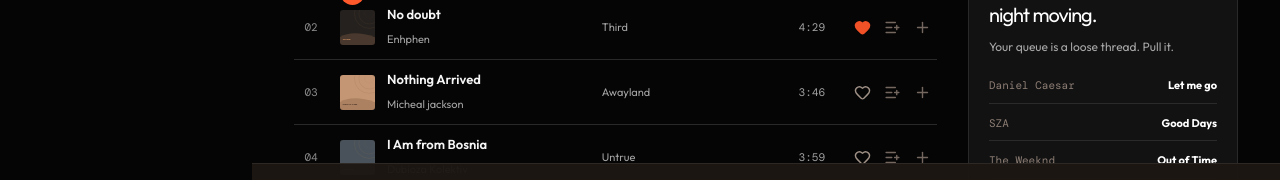
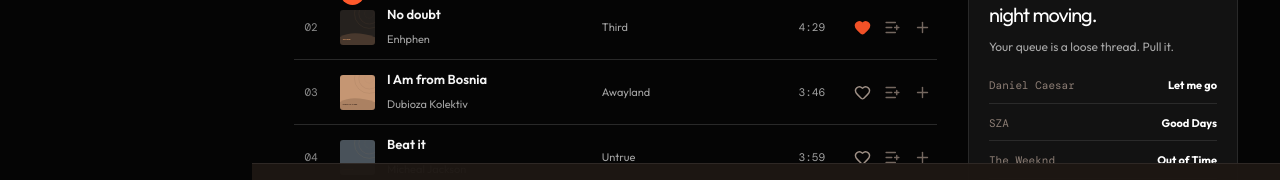
Before and after one commit to ghostshadow4629/velvet-room-player, a React (Vite) app in the folder artifacts/orange-black-music-player/: page / in a window 1280 px wide. Shown: the part 550-730 px from the top of the page. Built offline with nearby package versions, Linux system fonts and the light colour scheme; a web font is replaced by a local one.

Commit message:
Update App.tsx

```diff
--- a/artifacts/orange-black-music-player/src/App.tsx
+++ b/artifacts/orange-black-music-player/src/App.tsx
@@ -60,8 +60,8 @@ const artwork = (background: string, foreground: string, label: string) =>
 const tracks: Track[] = [
   { id: 1, title: 'Sunflower', artist: 'Post Malone', album: 'Details', length: '4:11', seconds: 251, cover: artwork('#d65d31', '#f7d8a6', 'FROU FROU'), audioUrl: 'https://github.com/ghostshadow4629/velvet-room-player/raw/refs/heads/main/artifacts/orange-black-music-player/public/Post%20Malone_%20Swae%20Lee%20-%20Sunflower%20(Spider-Man_%20Int(MP3_128K).mp3', accent: '#ff592b', glow: '#7a2815' },
   { id: 2, title: 'No doubt', artist: 'Enhphen', album: 'Third', length: '4:29', seconds: 269, cover: artwork('#25211e', '#e6a26d', 'THIRD'), audioUrl: 'https://github.com/ghostshadow4629/velvet-room-player/raw/refs/heads/main/artifacts/orange-black-music-player/public/No_Doubt_KLICKAUD.mp3', accent: '#e6a26d', glow: '#493025' },
-  { id: 3, title: 'Nothing Arrived', artist: 'Micheal jackson', album: 'Awayland', length: '3:46', seconds: 226, cover: artwork('#c59673', '#35221a', 'AWAYLAND'), audioUrl: 'https://github.com/ghostshadow4629/velvet-room-player/raw/refs/heads/main/artifacts/orange-black-music-player/public/Dubioza%20Kolektiv%20-%20I%20Am%20from%20Bosnia%20-%20Take%20Me%20to%20America%20(Official%20video)%20-%20Dubioza%20kolektiv.mp3', accent: '#e6b28b', glow: '#5d3727' },
-  { id: 4, title: 'I Am from Bosnia', artist: 'Dubioza Kolektiv ', album: 'Untrue', length: '3:59', seconds: 239, cover: artwork('#49525a', '#f2b15e', 'UNTRUE'), audioUrl: 'https://github.com/ghostshadow4629/velvet-room-player/raw/refs/heads/main/artifacts/orange-black-music-player/public/Michael%20Jackson%20-%20Beat%20It%20(Official%204K%20Video).mp3', accent: '#f2b15e', glow: '#38434a' },
+  { id: 3, title: 'I Am from Bosnia', artist: 'Dubioza Kolektiv', album: 'Awayland', length: '3:46', seconds: 226, cover: artwork('#c59673', '#35221a', 'AWAYLAND'), audioUrl: 'https://github.com/ghostshadow4629/velvet-room-player/raw/refs/heads/main/artifacts/orange-black-music-player/public/Dubioza%20Kolektiv%20-%20I%20Am%20from%20Bosnia%20-%20Take%20Me%20to%20America%20(Official%20video)%20-%20Dubioza%20kolektiv.mp3', accent: '#e6b28b', glow: '#5d3727' },
+  { id: 4, title: 'Beat it', artist:  'Micheal Jackson', album: 'Untrue', length: '3:59', seconds: 239, cover: artwork('#49525a', '#f2b15e', 'UNTRUE'), audioUrl: 'https://github.com/ghostshadow4629/velvet-room-player/raw/refs/heads/main/artifacts/orange-black-music-player/public/Michael%20Jackson%20-%20Beat%20It%20(Official%204K%20Video).mp3', accent: '#f2b15e', glow: '#38434a' },
   { id: 5, title: 'Hold me down', artist: 'Daniel Caesar', album: 'Dummy', length: '5:10', seconds: 310, cover: artwork('#b7492f', '#1e1714', 'DUMMY'), audioUrl: 'https://github.com/ghostshadow4629/velvet-room-player/raw/refs/heads/main/artifacts/orange-black-music-player/public/Hold%20Me%20Down.mp3', accent: '#ef7049', glow: '#702516' },
   { id: 6, title: 'Love agian', artist: 'Daniel Caesar', album: 'Mezzanine', length: '5:30', seconds: 330, cover: artwork('#273836', '#e7bc78', 'MEZZANINE'), audioUrl: 'https://github.com/ghostshadow4629/velvet-room-player/raw/refs/heads/main/artifacts/orange-black-music-player/public/Brandy%20x%20Daniel%20Caesar%20-%20%22%20Love%20Again%22%20(Official%20Audio).mp3', accent: '#e7bc78', glow: '#1f4c49' },
   { id: 7, title: 'Let me go', artist: 'Daniel Caesar', album: 'Blonde', length: '3:04', seconds: 184, cover: artwork('#d58b65', '#fff1cf', 'BLONDE'), audioUrl: 'https://github.com/ghostshadow4629/velvet-room-player/raw/refs/heads/main/artifacts/orange-black-music-player/public/Daniel%20Caesar%20-%20Let%20Me%20Go%20(Lyric%20Video).mp3', accent: '#ffd0a5', glow: '#6b3b2d' },
```
